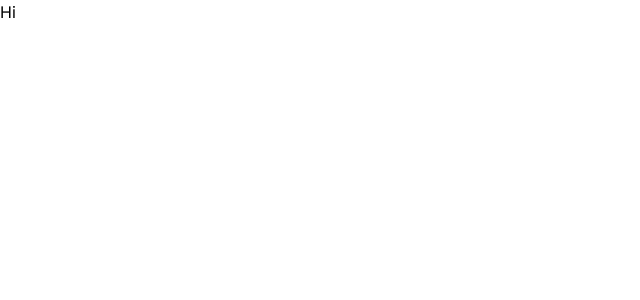
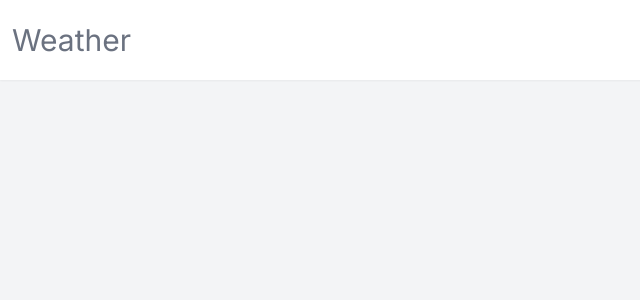
Before and after one commit to AlekseiIvanovI/weather_app_v2, a Next.js app: page / in a window 1280 px wide. Shown: the top 300 px of the page, without its empty margins (0-640 px from the left). Built offline with nearby package versions, Linux system fonts and the light colour scheme.

Commit message:
new commit

```diff
--- a/src/app/page.tsx
+++ b/src/app/page.tsx
@@ -1,9 +1,10 @@
+import NavBar from "@/components/NavBar";
 import Image from "next/image";
 
 export default function Home() {
   return (
-    <div>
-      Hi
+    <div className="flex flex-col gap-4 bg-gray-100 min-h-screen">
+      <NavBar />
     </div>
   );
 }
--- a/src/components/Navbar.tsx
+++ b/src/components/Navbar.tsx
@@ -4,6 +4,28 @@
 
 export default function NavBar({}: Props) {
   return (
-    <nav className='shadow-sm sticky top-0 left-0 z-50 bg-white'>NavBar</nav>
+    <nav className='
+        shadow-sm
+        sticky
+        top-0
+        left-0
+        z-50
+        bg-white
+        '>
+        <div className='
+            h-[80px]
+            w-full
+            flex
+            justify-between
+            items-center
+            max-w-7xl
+            px-3
+            mx-auto
+            '>
+            <p className='flex items-center justify-center gap-2'>
+                <h2 className='text-gray-500 text-3xl'>Weather</h2>
+            </p>
+        </div>
+    </nav>
   )
 }
```
